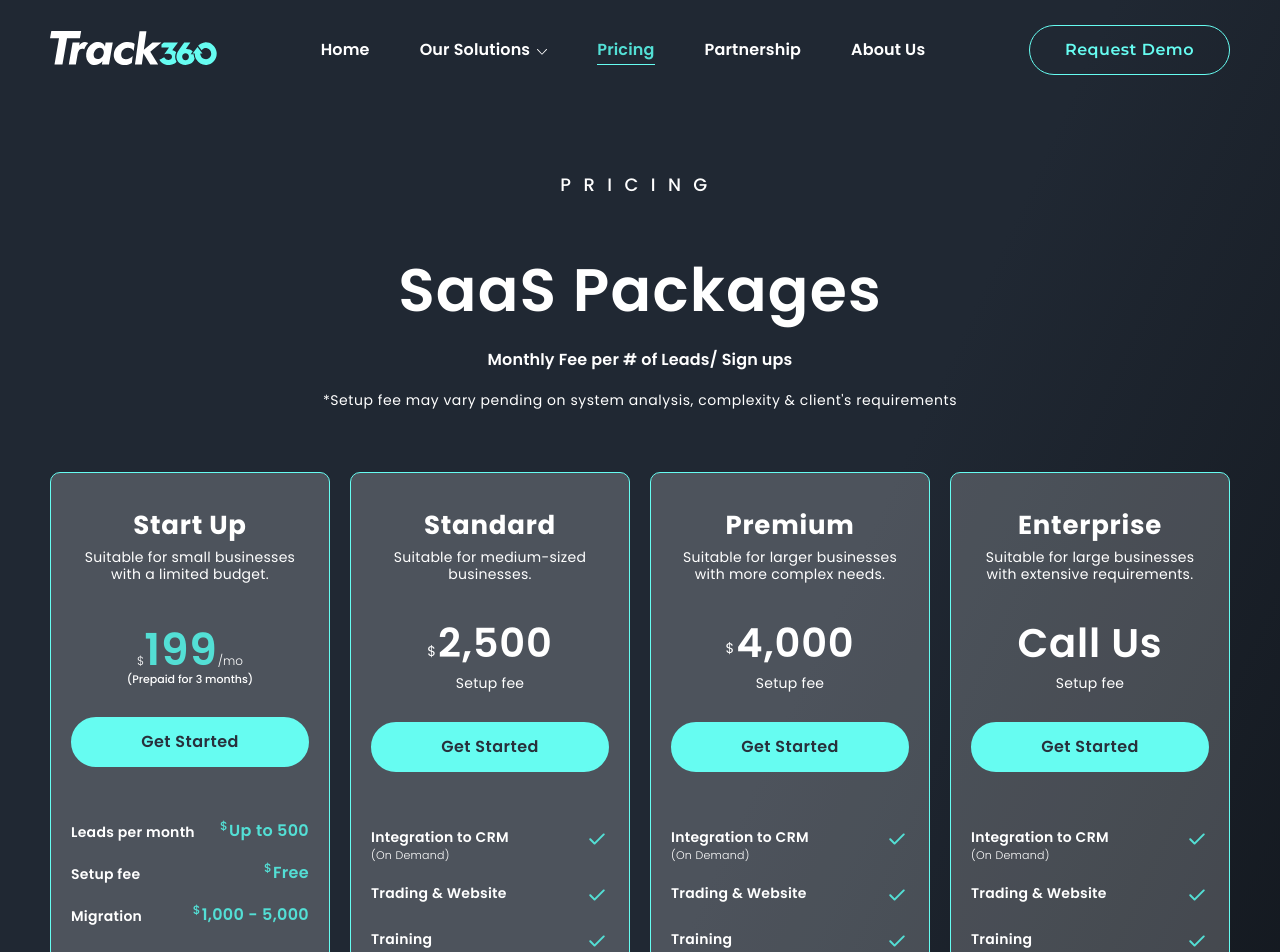
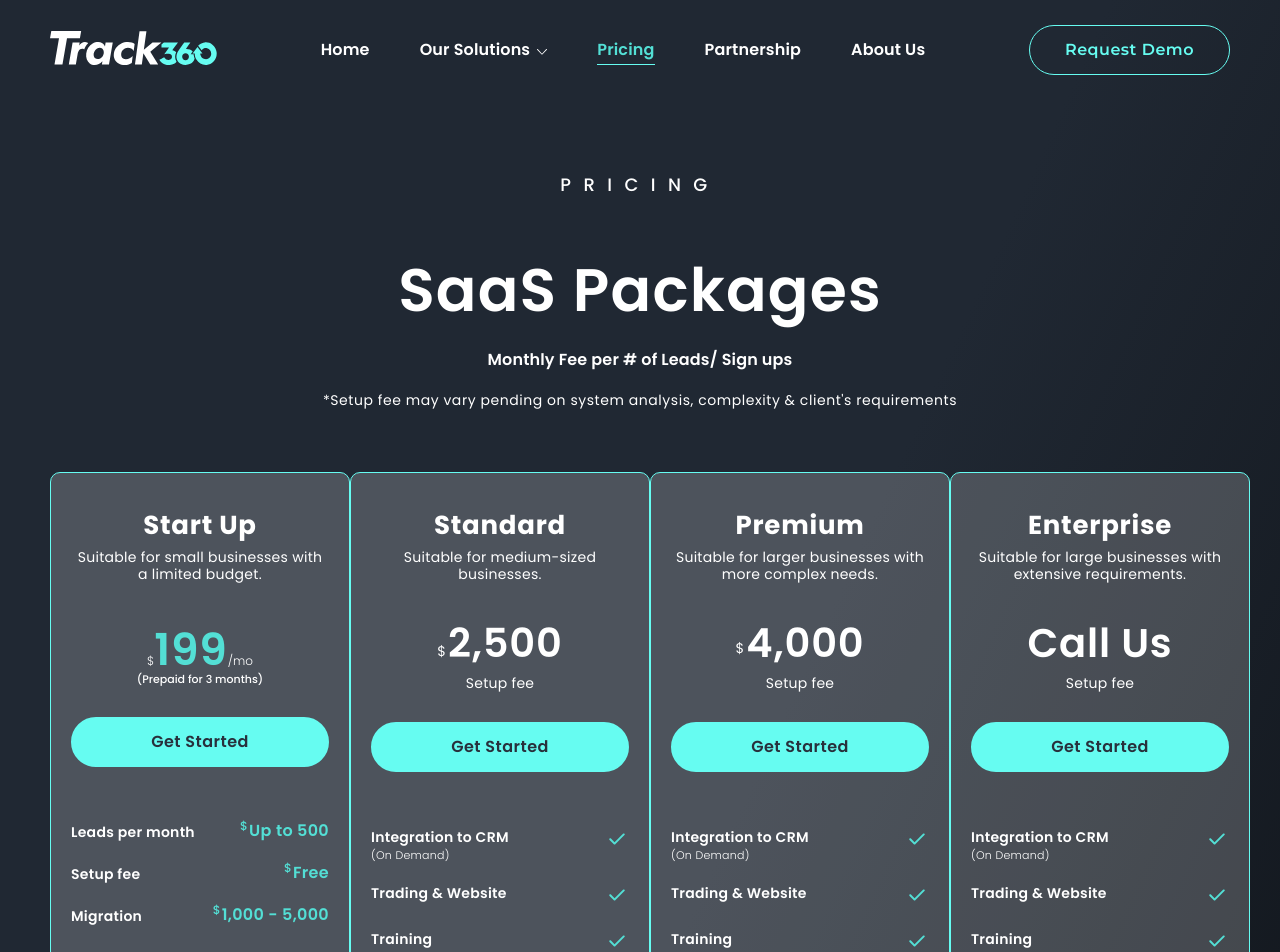
Before and after one commit to khalek98/track360, a Next.js app: page /pricing in a window 1280 px wide. Shown: the top 952 px of the page. Built offline with nearby package versions, Linux system fonts and the light colour scheme.

Commit message:
change display and width price

```diff
--- a/src/sections/Pricing/Main/Main.module.scss
+++ b/src/sections/Pricing/Main/Main.module.scss
@@ -57,14 +57,17 @@
 .Packages {
   margin-top: 60px;
 
-  display: flex;
-  column-gap: 20px;
+  width: 100%;
+
+  display: grid;
+  grid-template-columns: repeat(4, 1fr);
+  justify-content: space-between;
 }
 
 .Package {
   padding: 40px 20px;
 
-  width: 280px;
+  width: 300px;
   height: auto;
 
   display: flex;
```
